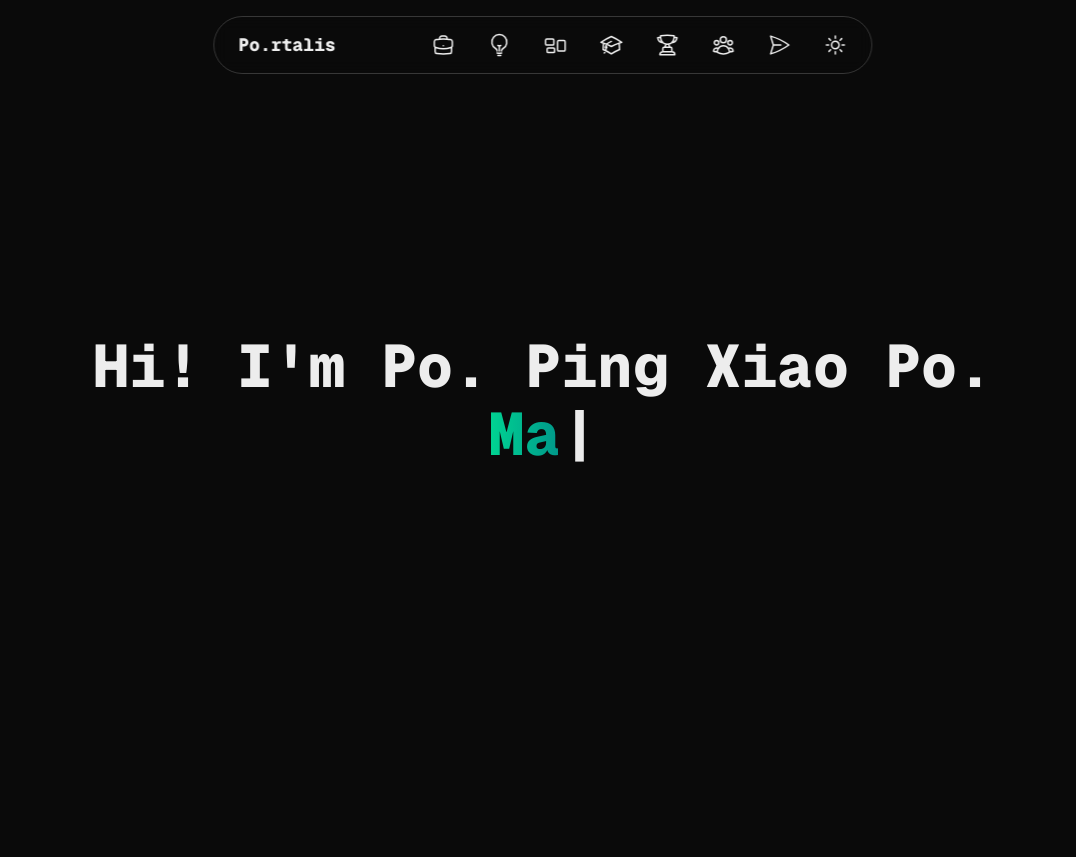
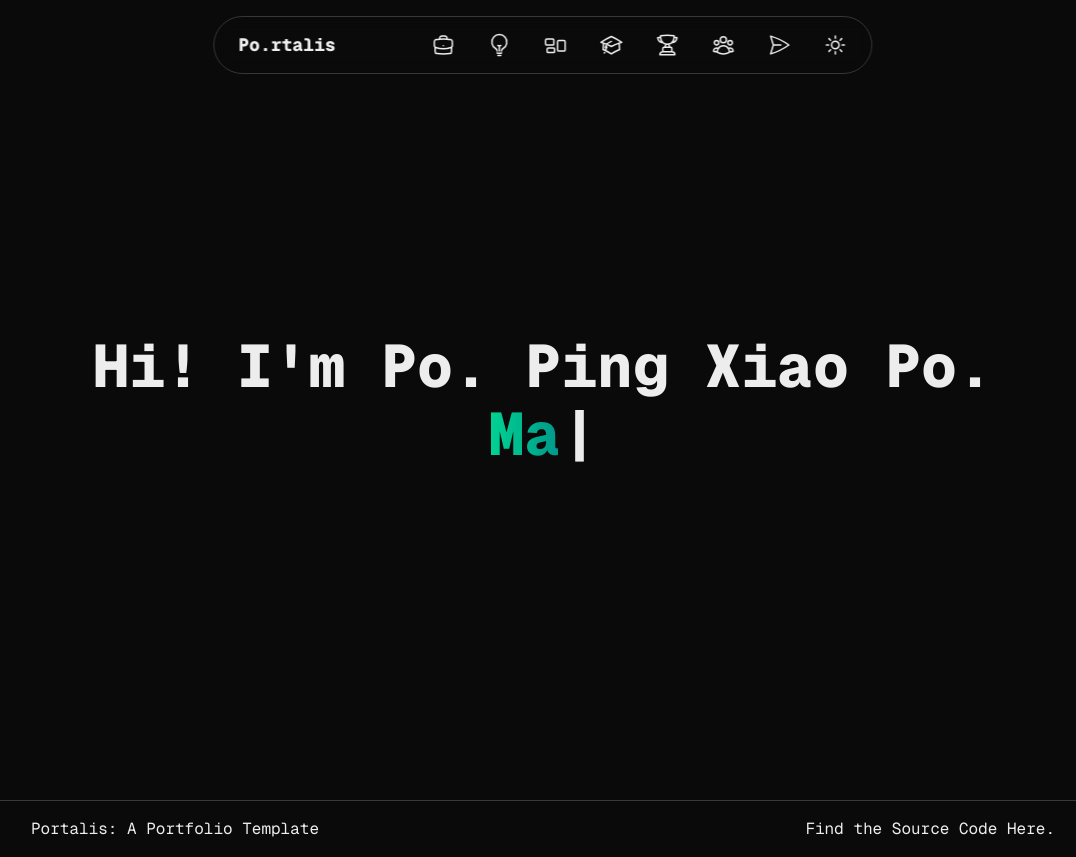
Before and after one commit to arBishal/Portalis, a Next.js app: page / in a window 1280 px wide. Shown: the whole page, without its empty margins (97-1173 px from the left). Before the commit the page ends 800 px from the top, so only its background shows below. Built offline with nearby package versions, Linux system fonts and the light colour scheme.

Commit message:
feat: add footer

```diff
--- a/app/layout.jsx
+++ b/app/layout.jsx
@@ -2,6 +2,7 @@ import { Geist, Geist_Mono } from "next/font/google";
 import "./globals.css";
 
 import Navbar from "@/components/layout/navbar";
+import Footer from "@/components/layout/footer";
 
 const geistSans = Geist({
   variable: "--font-geist-sans",
@@ -30,6 +31,7 @@ export default function RootLayout({ children }) {
         <main className="flex flex-col items-center justify-center min-h-screen font-mono">
           {children}
         </main>
+        <Footer />
       </body>
     </html>
   );
--- /dev/null
+++ b/components/layout/footer.jsx
@@ -0,0 +1,10 @@
+export default function Footer() {
+  return (
+    <div className="px-6 py-4 w-full border-t border-border-transparent font-mono text-sm sm:text-base">
+      <div className="max-w-5xl m-auto flex gap-2 flex-col sm:flex-row justify-between items-center">
+        <span className="text-left">Portalis: A Portfolio Template </span>
+        <span className="text-right"><a href="https://github.com/arBishal/portalis" className="hover:underline">Find the Source Code Here</a>.</span>
+      </div>
+    </div>
+  );
+}
```
